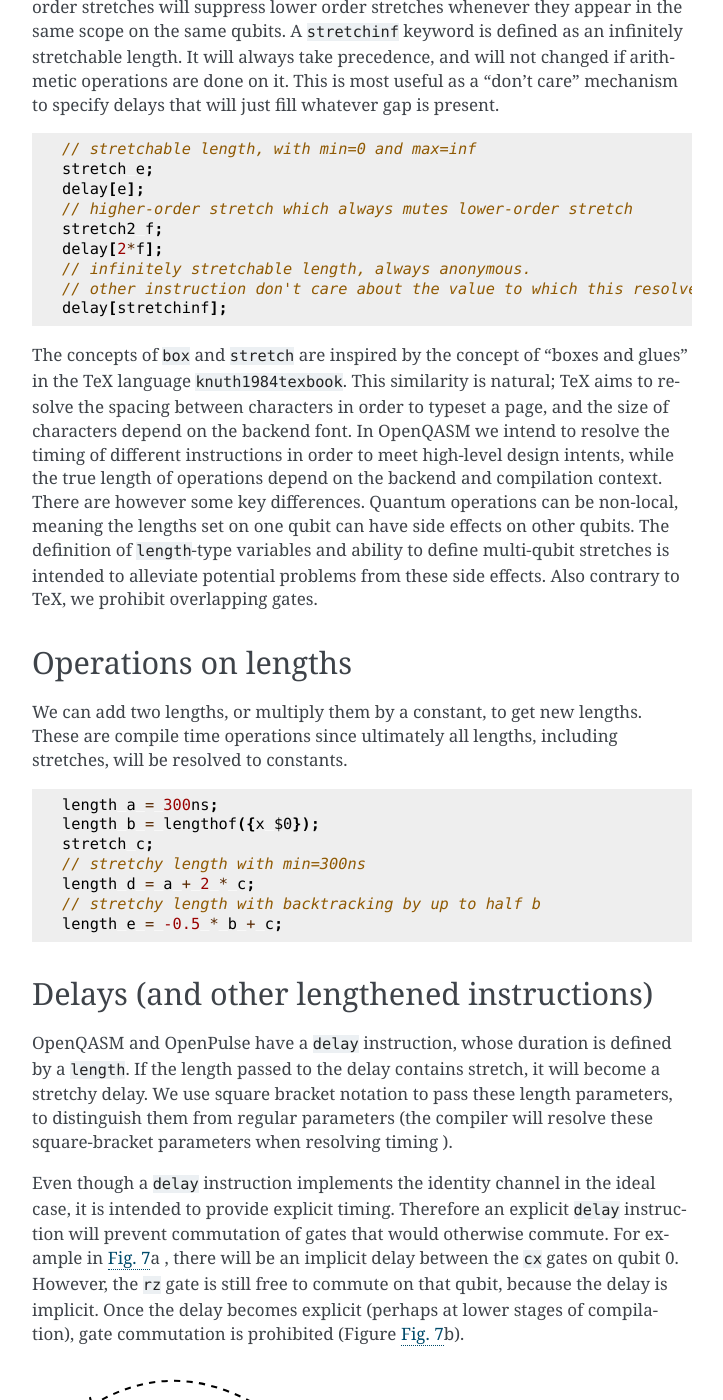
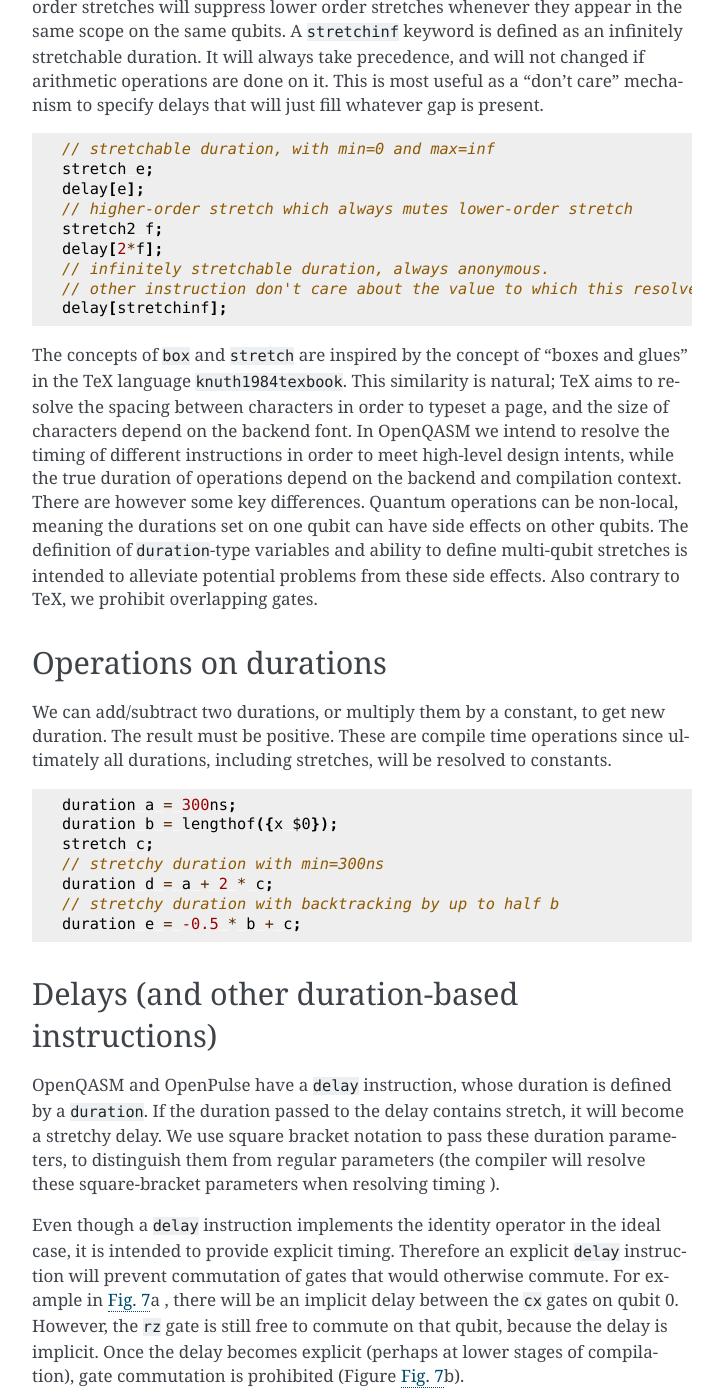
Before and after one commit to openqasm/openqasm, a Sphinx documentation site: the page built from source/language/delays.rst, in a window 1280 px wide and 1400 px high, scrolled down 2368 px. Shown: the whole window, without its empty margins (388-1111 px from the left). Built offline with Sphinx 7.4.7, drawn with Linux system fonts in a browser that asks for light colours; cross-references to code outside the pages are shown as plain code; some of the changed text lies outside the part shown.

```diff
--- a/source/intro.rst
+++ b/source/intro.rst
@@ -25,7 +25,7 @@ Version 3.0 of the OpenQASM specification aims to extend OpenQASM to include:
 
 * **A broader family of computation with classical logic**. We introduce classical control flow,
   instructions, and data types to define circuits that include real-time computations on
-  classical data. A *kernel* mechanism allows opaque references to generic classical
+  classical data. A *extern* mechanism allows opaque references to generic classical
   computations acting upon run-time data.
 
 * **Explicit timing**. We introduce a flexible mechanism to describe *design intent* of
--- a/source/language/delays.rst
+++ b/source/language/delays.rst
@@ -17,13 +17,13 @@ we want to provide the ability to capture *design intent* such as “space
 these gates evenly to implement a higher-order echo decoupling sequence"
 or “implement this gate as late as possible".
 
-.. _length-and-stretch:
+.. _duration-and-stretch:
 
-length and stretch types
-------------------------
+Duration and stretch types
+---------------------------
 
-The ``length`` type is used denote duration of time. Lengths are positive real numbers
-that are manipulated at compile time. Lengths must be followed by time units which can be
+The ``duration`` type is used denote duration of time. Durations are positive real numbers
+that are manipulated at compile time. Durations must be followed by time units which can be
 any of the following:
 
 -  SI units of time: ``ns, µs or us, ms, s``
@@ -38,31 +38,31 @@ It is often useful to reference the duration of other parts of the
 circuit. For example, we may want to delay a gate for twice the duration
 of a particular sub-circuit, without knowing the exact value to which
 that duration will resolve. Alternatively, we may want to calibrate a
-gate using some pulses, and use its duration as a new ``length`` in order to delay
+gate using some pulses, and use its duration as a new ``duration`` in order to delay
 other parts of the circuit. The ``lengthof()`` intrinsic function can be used for this
 type of referential timing.
 
-Below are some examples of values of type ``length``.
+Below are some examples of values of type ``duration``.
 
 .. code-block:: c
 
-       // fixed length, in standard units
-       length a = 300ns;
-       // fixed length, backend dependent
-       length b = 800dt;
-       // fixed length, referencing the duration of a calibrated gate
-       length c = lengthof(defcal);
-       // dynamic length, referencing a box within its context
-       length d = lengthof(box);
+       // fixed duration, in standard units
+       duration a = 300ns;
+       // fixed duration, backend dependent
+       duration b = 800dt;
+       // fixed duration, referencing the duration of a calibrated gate
+       duration c = lengthof(defcal);
+       // dynamic duration, referencing a box within its context
+       duration d = lengthof(box);
 
-We further introduce a ``stretch`` type which is a sub-type of ``length``. Stretchable lengths
-have variable non-negative length that is permitted to grow as necessary
+We further introduce a ``stretch`` type which is a sub-type of ``duration``. Stretchable durations
+have variable non-negative duration that are permitted to grow as necessary
 to satisfy constraints. Stretch variables are resolved at compile time
 into target-appropriate durations that satisfy a user’s specified design
 intent.
 
-Instructions whose duration is specified in this way become “stretchy",
-meaning they can extend beyond their “natural length" to fill a span of
+Instructions whose duration are specified in this way become “stretchy",
+meaning they can extend beyond their “natural duration" to fill a span of
 time. Stretchy ``delay``'s are the most obvious use case, but this can be extended
 to other instructions too, e.g. rotating a spectator qubit while another
 gate is in progress. Similarly, a ``gate`` whose definition contains stretchy
@@ -114,20 +114,20 @@ Lastly, we distinguish different “orders" of stretch via ``stretchN`` types, w
 is an integer between 0 to 255. ``stretch0`` is an alias for the regular ``stretch``. Higher
 order stretches will suppress lower order stretches whenever they appear
 in the same scope on the same qubits. A ``stretchinf`` keyword is defined as an
-infinitely stretchable length. It will always take precedence, and will
+infinitely stretchable duration. It will always take precedence, and will
 not changed if arithmetic operations are done on it. This is most useful
 as a “don’t care" mechanism to specify delays that will just fill
 whatever gap is present.
 
 .. code-block:: c
 
-       // stretchable length, with min=0 and max=inf
+       // stretchable duration, with min=0 and max=inf
        stretch e;
        delay[e];
        // higher-order stretch which always mutes lower-order stretch
        stretch2 f;
        delay[2*f];
-       // infinitely stretchable length, always anonymous.
+       // infinitely stretchable duration, always anonymous.
        // other instruction don't care about the value to which this resolves.
        delay[stretchinf];
 
@@ -137,40 +137,40 @@ is natural; TeX aims to resolve the spacing between characters in order
 to typeset a page, and the size of characters depend on the backend
 font. In OpenQASM we intend to resolve the timing of different
 instructions in order to meet high-level design intents, while the true
-length of operations depend on the backend and compilation context.
+duration of operations depend on the backend and compilation context.
 There are however some key differences. Quantum operations can be
-non-local, meaning the lengths set on one qubit can have side effects on
-other qubits. The definition of ``length``-type variables and ability to define
+non-local, meaning the durations set on one qubit can have side effects on
+other qubits. The definition of ``duration``-type variables and ability to define
 multi-qubit stretches is intended to alleviate potential problems from
 these side effects. Also contrary to TeX, we prohibit overlapping gates.
 
-Operations on lengths
----------------------
+Operations on durations
+-----------------------
 
-We can add two lengths, or multiply them by a constant, to get new
-lengths. These are compile time operations since ultimately all lengths,
-including stretches, will be resolved to constants.
+We can add/subtract two durations, or multiply them by a constant, to get new
+duration. The result must be positive. These are compile time operations since ultimately all
+durations, including stretches, will be resolved to constants.
 
 .. code-block:: c
 
-       length a = 300ns;
-       length b = lengthof({x $0});
+       duration a = 300ns;
+       duration b = lengthof({x $0});
        stretch c;
-       // stretchy length with min=300ns
-       length d = a + 2 * c;
-       // stretchy length with backtracking by up to half b
-       length e = -0.5 * b + c;
+       // stretchy duration with min=300ns
+       duration d = a + 2 * c;
+       // stretchy duration with backtracking by up to half b
+       duration e = -0.5 * b + c;
 
-Delays (and other lengthened instructions)
-------------------------------------------
+Delays (and other duration-based instructions)
+----------------------------------------------
 
 OpenQASM and OpenPulse have a ``delay`` instruction, whose duration is defined by
-a ``length``. If the length passed to the delay contains stretch, it will become a
-stretchy delay. We use square bracket notation to pass these length
+a ``duration``. If the duration passed to the delay contains stretch, it will become a
+stretchy delay. We use square bracket notation to pass these duration
 parameters, to distinguish them from regular parameters (the compiler
 will resolve these square-bracket parameters when resolving timing ).
 
-Even though a ``delay`` instruction implements the identity channel in the ideal
+Even though a ``delay`` instruction implements the identity operator in the ideal
 case, it is intended to provide explicit timing. Therefore an explicit ``delay``
 instruction will prevent commutation of gates that would otherwise
 commute. For example in
@@ -192,10 +192,10 @@ gate commutation is prohibited (Figure :numref:`fig_delaycommute`\b).
    is not part of the circuit description. Thus this circuit does not care about
    timing and the :math:`RZ` gate is free to commute on the top wire. b) An explicit
    delay is part of the circuit description. The timing is consistent and can
-   be resolved if and only if this delay is exactly the same length as :math:`RY` on
+   be resolved if and only if this delay is exactly the same duration as :math:`RY` on
    :math:`[1]`. The delay is like a barrier in that it prevents commutation on that
    wire. However :math:`RZ` can still commute before the :math:`CNOT` if it has
-   length :math:`0`.
+   duration :math:`0`.
 
 
 .. _fig_dcg:
@@ -210,7 +210,7 @@ gate commutation is prohibited (Figure :numref:`fig_delaycommute`\b).
    rotary gates are stretchy, and the design intent is to interleave a "winding"
    and "unwinding" that is equal to the total duration of the CNOT. We do this
    without knowledge of the CNOT duration, and the compiler resolves them to the
-   correct length during lowering to the target backend.
+   correct duration during lowering to the target backend.
 
 .. _fig_dd:
 .. multifigure::
@@ -219,15 +219,15 @@ gate commutation is prohibited (Figure :numref:`fig_delaycommute`\b).
 
    Dynamical decoupling of a spectator qubit using finite-duration DD pulses.
    The boxes are intentionally drawn to scale to give a sense of how finite gate
-   lengths affect circuit timing. This design intent can be expressed by
+   durations affect circuit timing. This design intent can be expressed by
    defining a single stretch variable "equal" that corresponds to the distance
-   between equidistant gate centers. The other lengths which correspond to
-   actual circuit delays are derived by simple arithmetic on lengths. Given a
+   between equidistant gate centers. The other durations which correspond to
+   actual circuit delays are derived by simple arithmetic. Given a
    target system with calibrated X and Y gates, the solution to the stretch
    problem can be found.
 
 Instructions other than delay can also have variable duration, if they
-are explicitly defined as such. They can be called by passing a valid ``length`` as
+are explicitly defined as such. They can be called by passing a valid ``duration`` as
 their duration. Consider for example a rotation called ``rotary`` that is applied
 for the entire duration of some other gate.
 
@@ -241,9 +241,7 @@ for the entire duration of some other gate.
 A multi-qubit ``delay`` instruction is *not* equivalent to multiple single-qubit
 ``delay`` instructions. Instead a multi-qubit delay acts as a synchronization
 point on the qubits, where the delay begins from the latest non-idle
-time across all qubits, and ends simultaneously across all qubits. For
-this reason, a ``barrier`` instruction is exactly equivalent to a ``delay`` of a length zero
-on the qubits involved.
+time across all qubits, and ends simultaneously across all qubits.
 
 .. code-block:: c
 
@@ -252,22 +250,22 @@ on the qubits involved.
        // delay for 200 samples starting from the end of the longest cx
        delay[200dt] q[0:3];
 
-A ``length`` can be composed of positive or negative natural length, and of
-positive stretch. After resolving the stretch, the instruction must end
+A ``duration`` can be composed of positive or negative durations, and of
+positive stretches. After resolving the stretches, the instruction must end
 up with non-negative duration.
 
 For example, the code below inserts a dynamical decoupling sequence
 where the \*centers\* of pulses are equidistant from each other. We
-specify correct lengths for the delays by using backtracking operations
-to properly take into account the finite length of each gate.
+specify correct durations for the delays by using backtracking operations
+to properly take into account the finite duration of each gate.
 
 .. code-block:: c
 
    stretch s;
    stretch t;
-   length start_stretch = s - .5 * lengthof({x $0;})
-   length middle_stretch = s - .5 * lengthof({x $0;}) - .5 * lengthof({y $0;}
-   length end_stretch = s - .5 * lengthof({y $0;})
+   duration start_stretch = s - .5 * lengthof({x $0;})
+   duration middle_stretch = s - .5 * lengthof({x $0;}) - .5 * lengthof({y $0;}
+   duration end_stretch = s - .5 * lengthof({y $0;})
 
    delay[start_stretch] $0;
    x $0;
@@ -297,10 +295,10 @@ within a box are implementation details of the box; they are invisible
 to the outside scope and therefore do not prevent commutation.
 
 We introduce a ``boxas`` expression for labeling a box. We primarily use this to
-later refer to the length of this box. Boxed expressions are good for
+later refer to the duration of this box. Boxed expressions are good for
 this because their contents are isolated and cannot be combined with
 gates outside the box. Therefore, no matter how the contents of the box
-get optimized, the ``lengthof(boxlabel`` has a well-defined meaning.
+get optimized, the ``lengthof(boxlabel)`` has a well-defined meaning.
 
 .. code-block:: c
 
@@ -308,16 +306,16 @@ get optimized, the ``lengthof(boxlabel`` has a well-defined meaning.
            cx q[0], q[1];
            delay[200ns] q[0];
        }
-       delay[length(mybox)] q[2], q[3];
+       delay[duration(mybox)] q[2], q[3];
        cx q[2], q[3];
 
 We introduce a ``boxto`` expression. The contents of it will be boxed, and in
 addition a total duration will be assigned to the box. This is useful
 for conditionals where the box will declare a hard deadline. The natural
-length of the box must be smaller than the declared boxto duration,
+duration of the box must be smaller than the declared boxto duration,
 otherwise a compile-time error will be raised. The stretch inside the
 box will always be set to fill the difference between the declared
-length and the natural length.
+duration and the natural duration.
 
 .. code-block:: c
 
@@ -349,3 +347,7 @@ in the following example
 This will prevent an attempt to combine the CNOT gates but will not
 constrain the pair of ``h s[0];`` gates, which might be executed before or after the
 barrier, or cancelled by a compiler.
+
+A ``barrier`` is similar to ``delay[0]``. The main difference is that ``delay`` indicates a fully
+scheduled series of instructions, whereas ``barrier`` implies an ordering constraint that will be
+resolved by the compiler at a later stage.
--- a/source/language/subroutines.rst
+++ b/source/language/subroutines.rst
@@ -60,13 +60,13 @@ follows
    result = parity(c || c2);
 
 We require that we know the signature at compile time, as we do in this
-example. We could also just as easily have used a kernel function for
+example. We could also just as easily have used an extern function for
 this
 
 .. code-block:: c
 
    const n = /* size of c + size of c2 */;
-   kernel parity(bit[n]) -> bit;
+   extern parity(bit[n]) -> bit;
    qubit q;
    qubit r;
    c = measure q;
```
Also changed, not shown: source/language/classical.rst (+25 -22 lines), source/language/types.rst (+12 -12 lines), 14 other files.
